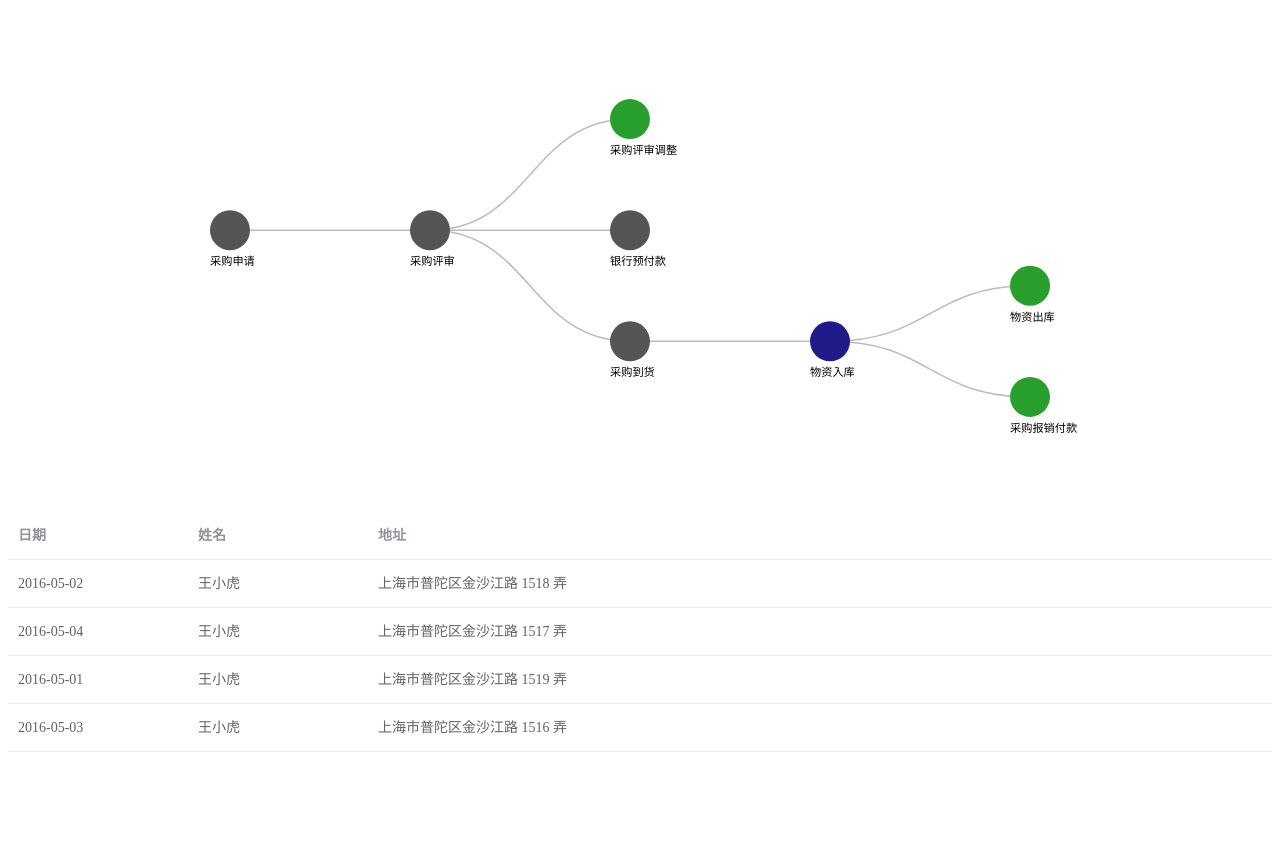
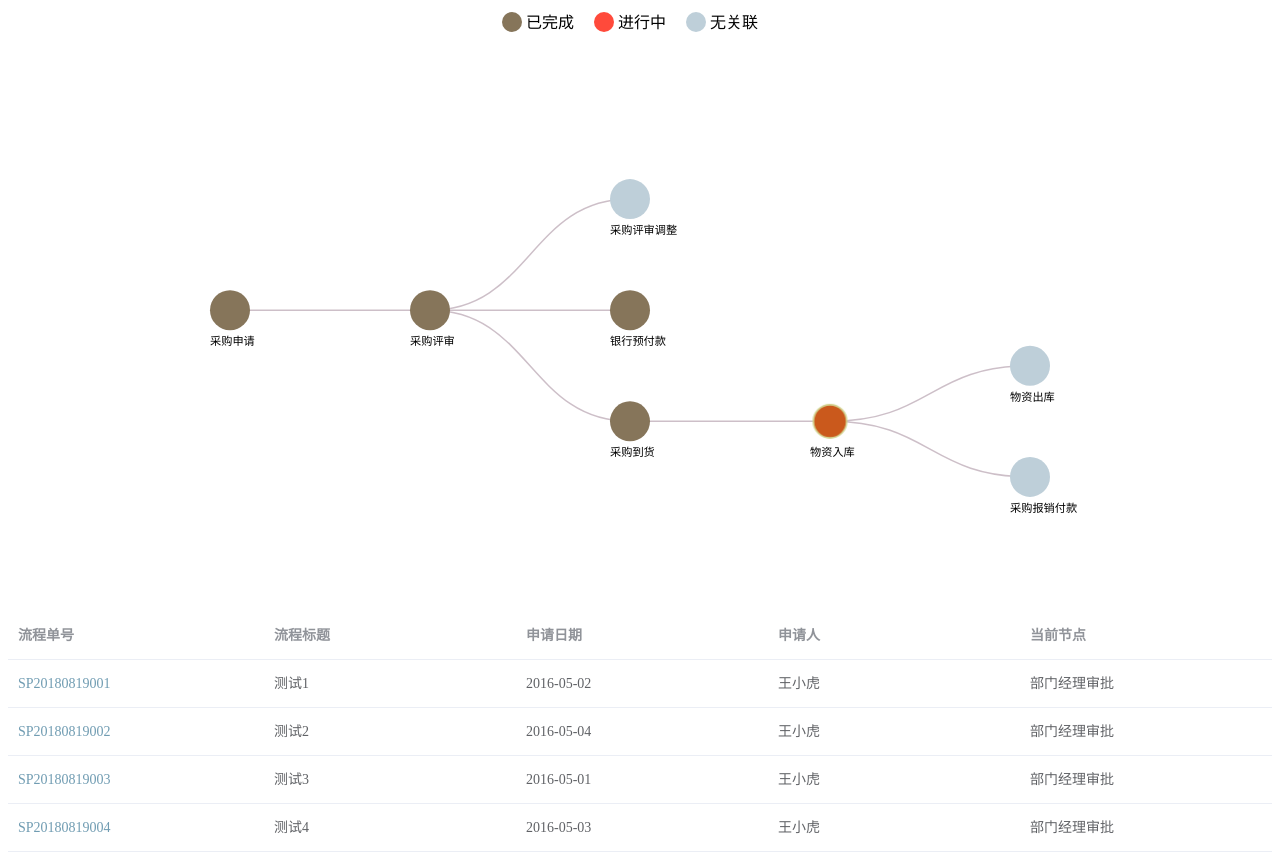
Before and after one commit to dreamof2080/vuejs-flow, a Vue app: page / in a window 1280 px wide. Before the commit the page ends 800 px from the top, so only its background shows below. Built offline with nearby package versions, Linux system fonts and the light colour scheme.

Commit message:
点击图形展示数据

```diff
--- a/src/App.vue
+++ b/src/App.vue
@@ -1,7 +1,7 @@
 <template>
   <div id="app">
-    <Flow/>
-    <DetailTable/>
+    <Flow @workflowChange="handleWorkflow"/>
+    <DetailTable :workflowData = "workflowData"/>
   </div>
 </template>
 
@@ -11,9 +11,19 @@ import DetailTable from './components/detailTable'
 
 export default {
   name: 'app',
+  data(){
+    return {
+      workflowData:null
+    }
+  },
   components: {
     Flow,
     DetailTable
+  },
+  methods:{
+    handleWorkflow(data){
+      this.workflowData = data;
+    }
   }
 }
 </script>
--- a/src/assets/flowChart.js
+++ /dev/null
@@ -1,101 +0,0 @@
-import * as d3 from 'd3'
-
-export default class FlowChart {
-  defaultSetting() {
-    return {
-      width: 600,
-      height: 540
-    }
-  }
-
-  constructor(selector, option) {
-    const defaultSetting = this.defaultSetting();
-    this.config = Object.assign(defaultSetting, option);
-    const {
-      width,
-      height
-    } = this.config;
-    //创建svg
-    this.svg = d3.select(selector).append('svg')
-      .attr('width', width)
-      .attr('height', height);
-    this.g = this.svg.append("g")
-      .attr("transform", "translate(40,0)");
-  }
-
-  drawCharts() {
-    const {
-      width,
-      height
-    } = this.config;
-
-    let tree = d3.tree().size([height, width - 160]);
-
-    let stratify = d3.stratify().id(function (d) {
-      return d.name;
-    }).parentId(function (d) {
-      return d.parent;
-    });
-
-    let root = stratify(this.data()).sort(function (a, b) {
-      return (a.height - b.height) || a.id.localeCompare(b.id);
-    });
-
-    this.g.selectAll(".link")
-      .data(tree(root).links())
-      .enter().append("path")
-      .attr("class", "link")
-      .attr("d", d3.linkHorizontal()
-        .x(function (d) {
-          return d.y+30;
-        })
-        .y(function (d) {
-          return d.x;
-        }));
-
-    let node = this.g.selectAll(".node")
-      .data(root.descendants())
-      .enter()
-      .append("g")
-      .attr("class", function (d) {
-        if (d.data.type>0) {
-          if (d.data.type>1){
-            return "node node--noData";
-          }  else {
-            return "node node--doing";
-          }
-        }else{
-          return "node node--end";
-        }
-        // return "node" + (d.children ? " node--internal" : " node--leaf");
-      })
-      .attr("transform", function (d) {
-        return "translate(" + (d.y+30) + "," + d.x + ")";
-      });
-
-    node.append("circle")
-      .attr("r", 20);
-
-    node.append("text")
-      .attr("dy", 35)
-      .attr("x", -20)
-      .style("text-anchor", "start")
-      .text(function (d) {
-        return d.id.substring(d.id.lastIndexOf(".") + 1);
-      });
-  }
-
-//type解释： 0:已完成，1:进行中，2:未涉及
-  data() {
-    return [
-      {id:1,name: "采购申请", parent: "", type:0},
-      {id:2,name: "采购评审", parent: "采购申请", type:0},
-      {id:3,name: "采购评审调整", parent: "采购评审", type:2},
-      {id:4,name: "银行预付款", parent: "采购评审", type:0},
-      {id:5,name: "采购到货", parent: "采购评审", type:0},
-      {id:6,name: "物资入库", parent: "采购到货", type:1},
-      {id:7,name: "采购报销付款", parent: "物资入库", type:2},
-      {id:8,name: "物资出库", parent: "物资入库", type:2}
-    ];
-  }
-}
--- a/src/components/detailTable.vue
+++ b/src/components/detailTable.vue
@@ -5,18 +5,26 @@
           :data="tableData"
           style="width: 100%">
         <el-table-column
-            prop="date"
-            label="日期"
-            width="180">
+            label="流程单号">
+          <template slot-scope="scope">
+            <a :href="scope.row.href" target="_blank">{{scope.row.flowNo}}</a>
+          </template>
         </el-table-column>
         <el-table-column
-            prop="name"
-            label="姓名"
-            width="180">
+            prop="flowTitle"
+            label="流程标题">
         </el-table-column>
         <el-table-column
-            prop="address"
-            label="地址">
+            prop="reqDate"
+            label="申请日期">
+        </el-table-column>
+        <el-table-column
+            prop="reqMan"
+            label="申请人">
+        </el-table-column>
+        <el-table-column
+            prop="currentNode"
+            label="当前节点">
         </el-table-column>
       </el-table>
     </template>
@@ -25,25 +33,53 @@
 
 <script>
   export default {
+    props: ['workflowData'],
     data() {
       return {
         tableData: [{
-          date: '2016-05-02',
-          name: '王小虎',
-          address: '上海市普陀区金沙江路 1518 弄'
+          flowNo: 'SP20180819001',
+          href: 'www.baidu.com',
+          flowTitle: '测试1',
+          reqDate: '2016-05-02',
+          reqMan: '王小虎',
+          currentNode: '部门经理审批'
         }, {
-          date: '2016-05-04',
-          name: '王小虎',
-          address: '上海市普陀区金沙江路 1517 弄'
+          flowNo: 'SP20180819002',
+          href: 'www.baidu.com',
+          flowTitle: '测试2',
+          reqDate: '2016-05-04',
+          reqMan: '王小虎',
+          currentNode: '部门经理审批'
         }, {
-          date: '2016-05-01',
-          name: '王小虎',
-          address: '上海市普陀区金沙江路 1519 弄'
+          flowNo: 'SP20180819003',
+          href: 'www.baidu.com',
+          flowTitle: '测试3',
+          reqDate: '2016-05-01',
+          reqMan: '王小虎',
+          currentNode: '部门经理审批'
         }, {
-          date: '2016-05-03',
-          name: '王小虎',
-          address: '上海市普陀区金沙江路 1516 弄'
+          flowNo: 'SP20180819004',
+          href: 'www.baidu.com',
+          flowTitle: '测试4',
+          reqDate: '2016-05-03',
+          reqMan: '王小虎',
+          currentNode: '部门经理审批'
         }]
+      }
+    },
+    watch: {
+      workflowData: function (newData, oldData) {
+        this.tableData = [];
+        if (newData.type < 2) {
+          this.tableData.push({
+            flowNo: newData.workflowid,
+            href: 'www.baidu.com',
+            flowTitle: '测试',
+            reqDate: '2016-05-02',
+            reqMan: '王小虎',
+            currentNode: '部门经理审批'
+          });
+        }
       }
     }
   }
@@ -51,5 +87,8 @@
 
 
 <style scoped>
-
+  .detailTable a {
+    text-decoration: none;
+    color: #709cb2;
+  }
 </style>
--- a/src/components/flow.vue
+++ b/src/components/flow.vue
@@ -1,14 +1,39 @@
 <template>
   <div class="flow">
-    <div class="flowChart" id="flowChart"></div>
+    <el-container>
+      <el-header>
+        <ul>
+          <li><i>已完成</i></li>
+          <li><i>进行中</i></li>
+          <li><i>无关联</i></li>
+        </ul>
+      </el-header>
+      <el-main>
+        <div class="flowChart" id="flowChart"></div>
+      </el-main>
+    </el-container>
   </div>
 </template>
 
 <script>
-  import FlowChart from '../assets/flowChart'
+  import * as d3 from 'd3'
 
   export default {
-    mounted(){
+    data() {
+      return {
+        details: [
+          {workflowid: 1, name: "采购申请", parent: "", type: 0},
+          {workflowid: 2, name: "采购评审", parent: "采购申请", type: 0},
+          {workflowid: 3, name: "采购评审调整", parent: "采购评审", type: 2},
+          {workflowid: 4, name: "银行预付款", parent: "采购评审", type: 0},
+          {workflowid: 5, name: "采购到货", parent: "采购评审", type: 0},
+          {workflowid: 6, name: "物资入库", parent: "采购到货", type: 1},
+          {workflowid: 7, name: "采购报销付款", parent: "物资入库", type: 2},
+          {workflowid: 8, name: "物资出库", parent: "物资入库", type: 2}
+        ]
+      }
+    },
+    mounted() {
       this.render()
     },
     methods: {
@@ -17,8 +42,85 @@
           width: 960,
           height: 500
         };
-        const chart = new FlowChart('#flowChart',config);
-        chart.drawCharts()
+        this.constructor('#flowChart', config);
+        this.drawCharts();
+      },
+      defaultSetting() {
+        return {
+          width: 600,
+          height: 540
+        }
+      },
+      constructor(selector, option) {
+        const defaultSetting = this.defaultSetting();
+        this.config = Object.assign(defaultSetting, option);
+        const {
+          width,
+          height
+        } = this.config;
+        //创建svg
+        this.svg = d3.select(selector).append('svg')
+          .attr('width', width)
+          .attr('height', height);
+        this.g = this.svg.append("g")
+          .attr("transform", "translate(40,0)");
+      },
+      drawCharts() {
+        const {
+          width,
+          height
+        } = this.config;
+        let tree = d3.tree().size([height, width - 160]);
+        let stratify = d3.stratify().id(function (d) {
+          return d.name;
+        }).parentId(function (d) {
+          return d.parent;
+        });
+        let root = stratify(this.details).sort(function (a, b) {
+          return (a.height - b.height) || a.id.localeCompare(b.id);
+        });
+        this.g.selectAll(".link")
+          .data(tree(root).links())
+          .enter().append("path")
+          .attr("class", "link")
+          .attr("d", d3.linkHorizontal()
+            .x(function (d) {
+              return d.y + 30;
+            })
+            .y(function (d) {
+              return d.x;
+            }));
+        let node = this.g.selectAll(".node")
+          .data(root.descendants())
+          .enter()
+          .append("g")
+          .attr("class", function (d) {
+            if (d.data.type > 0) {
+              if (d.data.type > 1) {
+                return "node node--noData";
+              } else {
+                return "node node--doing";
+              }
+            } else {
+              return "node node--end";
+            }
+          })
+          .attr("transform", function (d) {
+            return "translate(" + (d.y + 30) + "," + d.x + ")";
+          })
+          .on("click", this.handleState);
+        node.append("circle")
+          .attr("r", 20);
+        node.append("text")
+          .attr("dy", 35)
+          .attr("x", -20)
+          .style("text-anchor", "start")
+          .text(function (d) {
+            return d.id.substring(d.id.lastIndexOf(".") + 1);
+          });
+      },
+      handleState(d) {
+        this.$emit('workflowChange', d.data);
       }
     }
   }
@@ -26,9 +128,51 @@
 
 
 <style>
-  .flow .flowChart{
+  .flow ul {
+    margin: 0;
+    padding: 0;
     text-align: center;
   }
+
+  .flow li {
+    list-style: none;
+    margin-right: 20px;
+    display: inline;
+  }
+
+  .flow li i {
+    font-size: 1em;
+    font-style: normal;
+  }
+
+  .flow li i:before {
+    display: inline-block;
+    content: "";
+    width: 20px;
+    height: 20px;
+    border-radius: 10px;
+    background-color: #ff4a3b;
+    margin-right: 4px;
+    position: relative;
+    top: 4px;
+  }
+
+  .flow li:first-child > i:before {
+    background-color: #86755a;
+  }
+
+  .flow li:last-child > i:before {
+    background-color: #becfd9;
+  }
+
+  .flow .flowChart {
+    text-align: center;
+  }
+
+  .flow .flowChart .node {
+    cursor: pointer;
+  }
+
   .flow .flowChart .node circle {
     fill: #999;
   }
@@ -38,15 +182,35 @@
   }
 
   .flow .flowChart .node--end circle {
-    fill: #555;
+    fill: #86755a;
   }
 
   .flow .flowChart .node--noData circle {
-    fill: #289f2c;
+    fill: #becfd9;
   }
 
   .flow .flowChart .node--doing circle {
-    fill: #211a89;
+    stroke-width: 2px;
+    fill: #ff4a3b;
+    animation: bounce 3s infinite;
+  }
+
+  @keyframes bounce {
+    0% {
+      stroke: #d2d391;
+      fill: #c55a19;
+      transform: scale(0.8);
+    }
+    50% {
+      stroke: #d2d391;
+      fill: #ff4a3b;
+      transform: scale(1.2);
+    }
+    to {
+      stroke: #d2d391;
+      fill: #c55a19;
+      transform: scale(0.8);
+    }
   }
 
   .flow .flowChart .node text {
@@ -54,12 +218,12 @@
   }
 
   /*.flow .flowChart .node--internal text {*/
-    /*text-shadow: 0 1px 0 #fff, 0 -1px 0 #fff, 1px 0 0 #fff, -1px 0 0 #fff;*/
+  /*text-shadow: 0 1px 0 #fff, 0 -1px 0 #fff, 1px 0 0 #fff, -1px 0 0 #fff;*/
   /*}*/
 
   .flow .flowChart .link {
     fill: none;
-    stroke: #555;
+    stroke: #836077;
     stroke-opacity: 0.4;
     stroke-width: 1.5px;
   }
```
